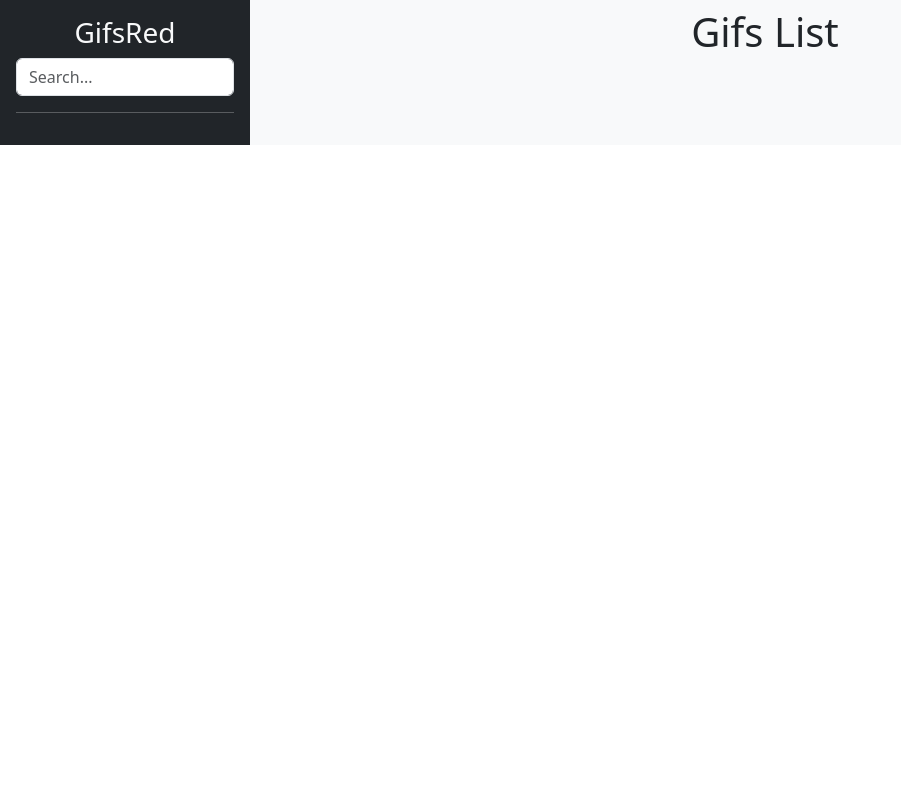
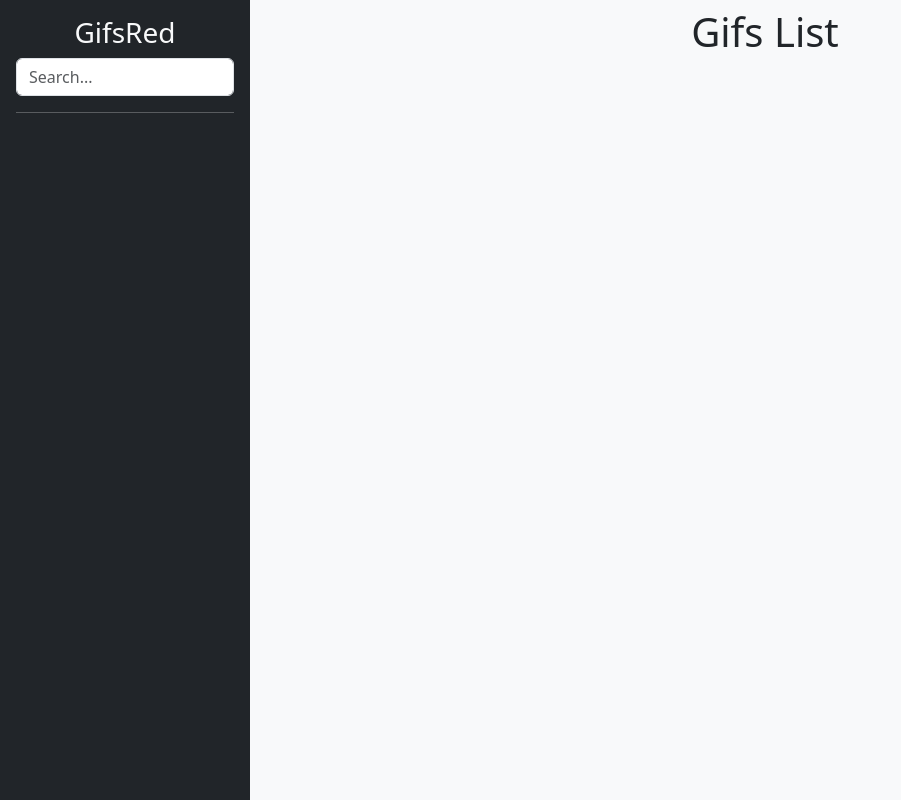
Before and after one commit to PavDev3/gifsRed, an Angular app: page / in a window 1280 px wide. Shown: the whole page, without its empty margins (0-901 px from the left). Built offline with nearby package versions, Linux system fonts and the light colour scheme.

Commit message:
style fixed

```diff
--- a/src/app/app.component.html
+++ b/src/app/app.component.html
@@ -1,4 +1,4 @@
-<div class="d-flex overflow-x-hidden">
+<div class="d-flex overflow-x-hidden h-100">
   <shared-sideBar class="flex-grow-3"></shared-sideBar>
   <app-gifs-list class="flex-grow-1 bg-light"></app-gifs-list>
 </div>
--- a/src/styles.css
+++ b/src/styles.css
@@ -1 +1,4 @@
 /* You can add global styles to this file, and also import other style files */
+body {
+  height: 100vh;
+}
```
